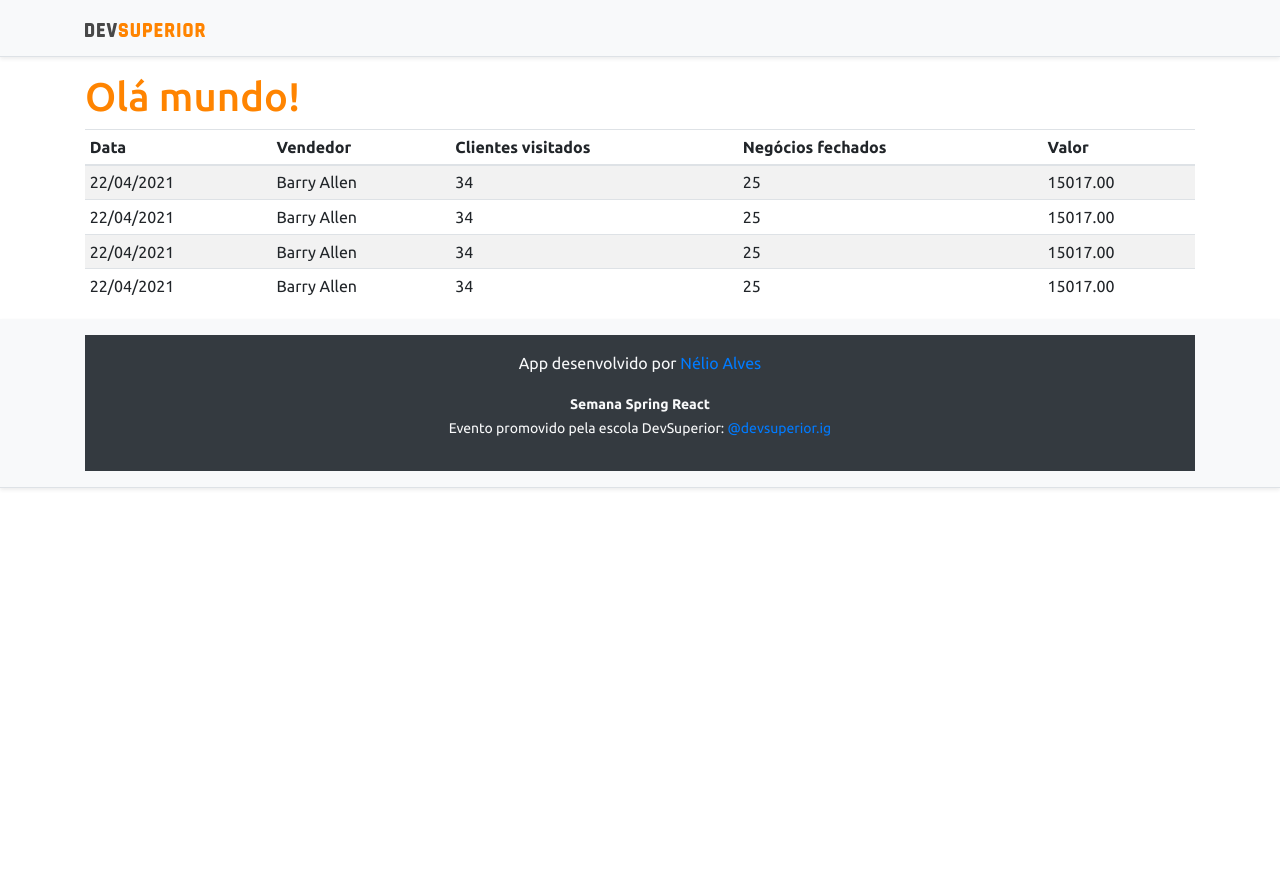
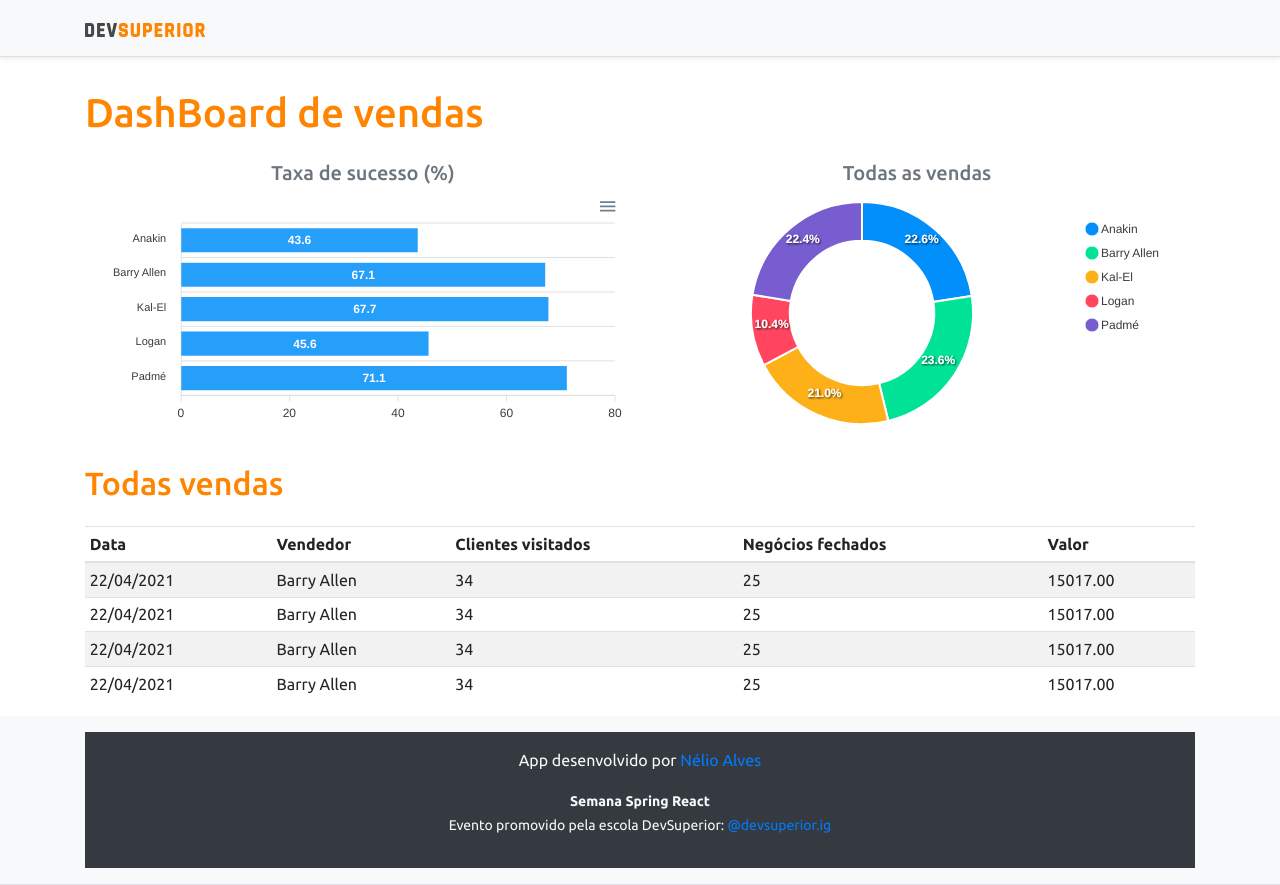
Before and after one commit to mauricioqvp/sds3, a React (Create React App) app in the folder frontend/: page / in a window 1280 px wide. Before the commit the page ends 800 px from the top, so only its background shows below. Built offline with nearby package versions, Linux system fonts and the light colour scheme.

Commit message:
Static charts

```diff
--- a/frontend/package.json
+++ b/frontend/package.json
@@ -12,10 +12,12 @@
     "@types/node": "^12.0.0",
     "@types/react": "^17.0.0",
     "@types/react-dom": "^17.0.0",
+    "apexcharts": "^3.26.1",
     "bootstrap": "^4.6.0",
     "jquery": "1.9.1",
     "popper.js": "^1.16.1",
     "react": "^17.0.2",
+    "react-apexcharts": "^1.3.9",
     "react-dom": "^17.0.2",
     "react-scripts": "4.0.3",
     "typescript": "^4.1.2",
--- a/frontend/src/App.tsx
+++ b/frontend/src/App.tsx
@@ -1,13 +1,32 @@
+import BarChart from "components/BarCharts";
 import DataTable from "components/DataTable";
+import DonutChart from "components/DonutChart";
 import Footer from "components/Footer";
 import NavBar from "components/NavBar";
+import React from "react";
 
 function App() {
   return (
     <>
       <NavBar />
       <div className="container">
-        <h1 className="text-primary">Olá mundo!</h1>
+        <h1 className="text-primary py-3">DashBoard de vendas</h1>
+        <div className="row px-3">
+          <div className="col-sm-6">
+            <h5 className="text-center text-secondary">Taxa de sucesso (%)</h5>
+            <BarChart />
+          </div>
+          <div className="col-sm-6">
+            <h5 className="text-center text-secondary">Todas as vendas</h5>
+            <DonutChart />
+          </div>
+        </div>
+
+        <div className="py-3">
+          <h2 className="text-primary">Todas vendas</h2>
+
+        </div>
+
       <DataTable />
       </div>
       <Footer />
--- /dev/null
+++ b/frontend/src/components/BarCharts/index.tsx
@@ -0,0 +1,34 @@
+import Chart from 'react-apexcharts';
+
+const BarChart = () => {
+    const options = {
+        plotOptions: {
+            bar: {
+                horizontal: true,
+            }
+        },
+    };
+
+    const mockData = {
+        labels: {
+            categories: ['Anakin', 'Barry Allen', 'Kal-El', 'Logan', 'Padmé']
+        },
+        series: [
+            {
+                name: "% Sucesso",
+                data: [43.6, 67.1, 67.7, 45.6, 71.1]
+            }
+        ]
+    };
+
+    return (
+        <Chart
+            options ={{ ...options, xaxis: mockData.labels}}
+            series={mockData.series}
+            type="bar"
+            height="240"
+        />
+    );
+}
+
+export default BarChart;
--- /dev/null
+++ b/frontend/src/components/DonutChart/index.tsx
@@ -0,0 +1,26 @@
+import Chart from 'react-apexcharts';
+
+const DountChart = () => {
+
+    const mockData = {
+        series: [477138, 499928, 444867, 220426, 473088],
+        labels: ['Anakin', 'Barry Allen', 'Kal-El', 'Logan', 'Padmé']
+    }
+
+    const options = {
+        legend: {
+            show: true
+        }
+    }
+
+    return (
+        <Chart
+            options ={{ ...options, labels: mockData.labels}}
+            series={mockData.series}
+            type="donut"
+            height="240"
+        />
+    );
+}
+
+export default DountChart;
```
Also changed, not shown: 1 other file (tests, documents, lock files or other folders).
